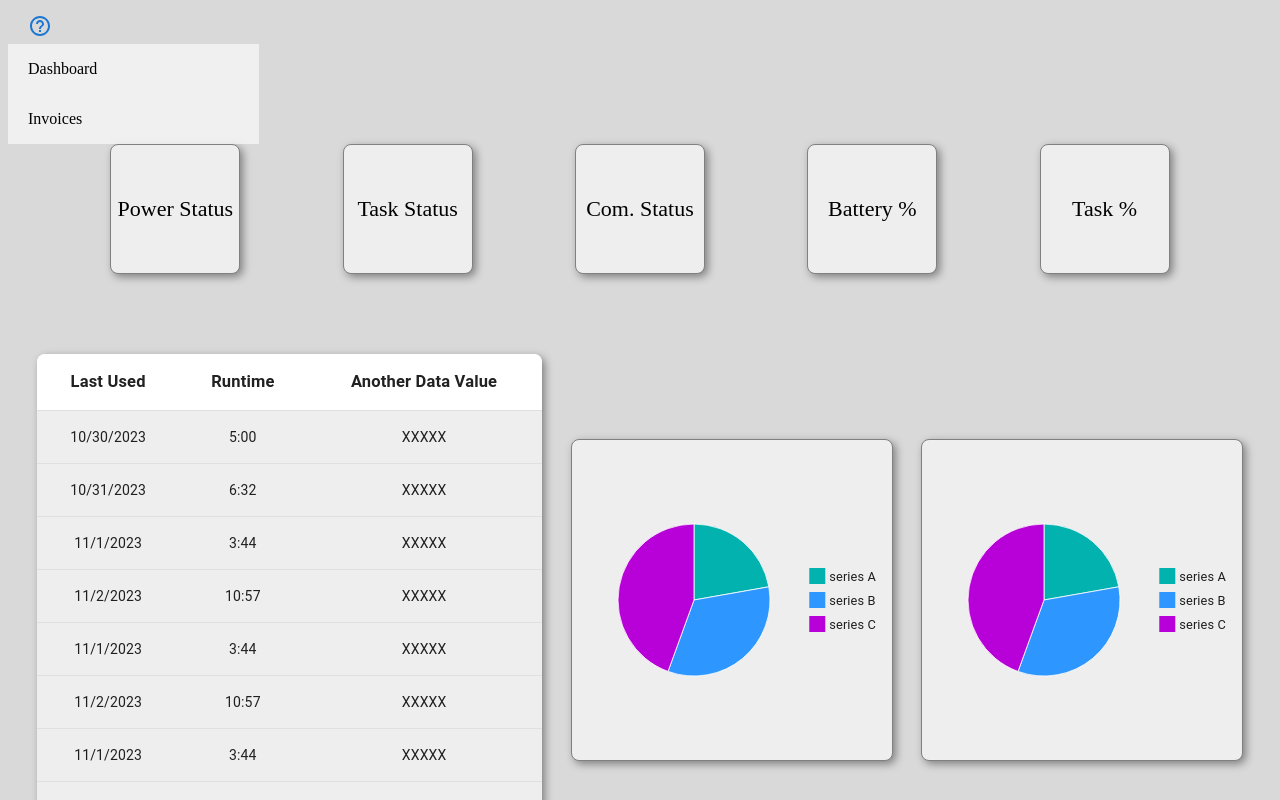
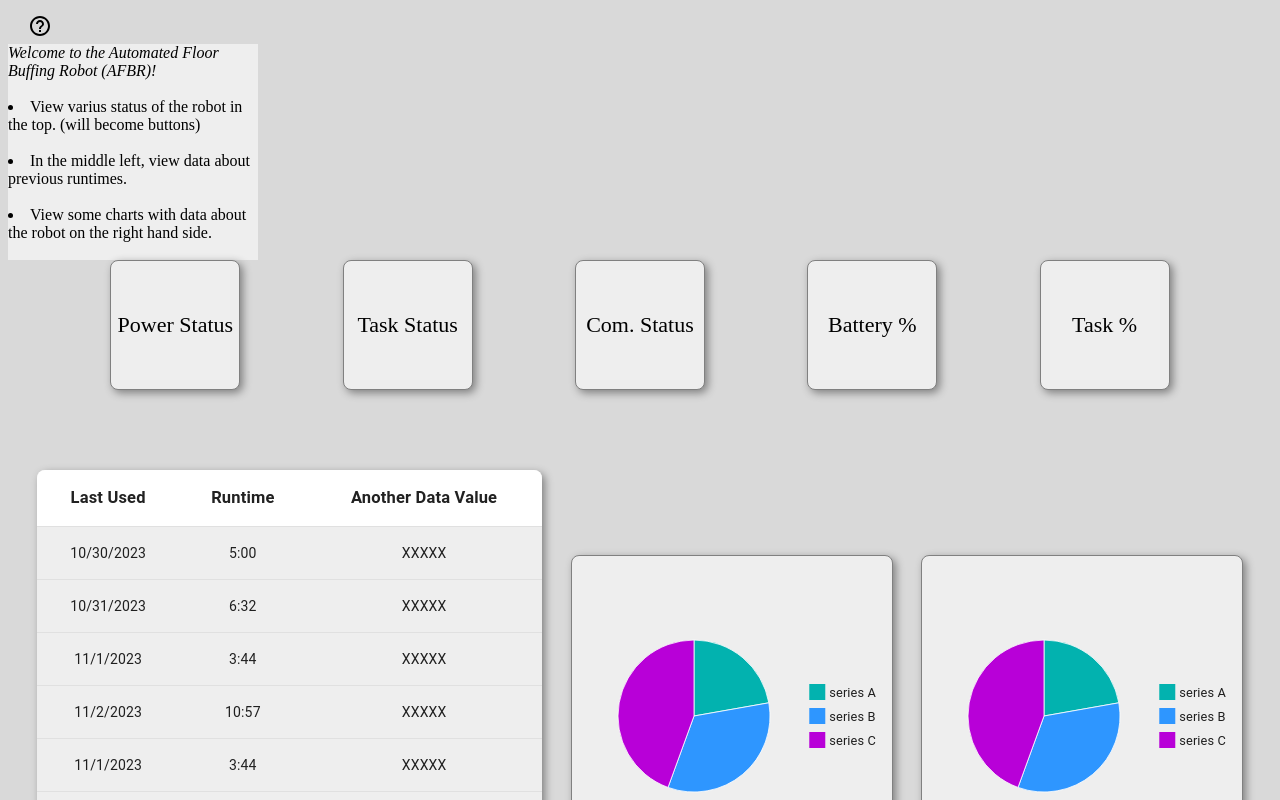
Before and after one commit to zeldafan664/Team-Projects-Team6, a React (Create React App) app in the folder Frontend/thereactapp/: page / in a window 1280 px wide. Both pictures are taken after a click on the button 40 px from the left and 26 px from the top of the page. Shown: the top 800 px of the page. Built offline with nearby package versions, Linux system fonts and the light colour scheme.

Commit message:
Filled out user guide pop out

```diff
--- a/Frontend/thereactapp/src/Homepage.tsx
+++ b/Frontend/thereactapp/src/Homepage.tsx
@@ -6,7 +6,7 @@ import PieDisplay from './PieChart';
 import InfoDisplay from './InfoChart';
 import UsageData from './UsageData';
 
-import UserGuide from './Tooltip';
+import UserGuide from './UserGuide';
 import { useState } from 'react';
 import { Button, Tooltip } from '@mui/material';
 import HelpOutlineIcon from '@mui/icons-material/HelpOutline';
@@ -19,7 +19,7 @@ function Homepage() {
     }
     return (
         <>
-            <Button onClick={handleClick}>
+            <Button onClick={handleClick} sx={{ color: "black" }}>
                 <Tooltip title="User Guide">
                     <HelpOutlineIcon>
                     </HelpOutlineIcon>
@@ -30,6 +30,7 @@ function Homepage() {
             )}
 
             <RobotStatus />
+
             <Box sx={{ display: "flex", justifyContent: "space-evenly", alignItems: "center", marginTop: "5rem" }}>
                 <UsageData />
                 <PieDisplay />
--- a/Frontend/thereactapp/src/RobotStatus.tsx
+++ b/Frontend/thereactapp/src/RobotStatus.tsx
@@ -4,7 +4,8 @@ import Box from '@mui/material/Box';
 export default function RobotStatus() {
 
     return (
-        <><div style={{ display: "flex", justifyContent: "space-evenly" }}>
+        <>
+            <div style={{ display: "flex", justifyContent: "space-evenly" }}>
                 <Box
                     style={{
                         display: "flex",
--- a/Frontend/thereactapp/src/Tooltip.tsx
+++ /dev/null
@@ -1,32 +0,0 @@
-import * as React from 'react';
-import Tooltip from '@mui/material/Tooltip';
-
-import Button from '@mui/material/Button';
-import { Menu, MenuItem, Sidebar } from "react-pro-sidebar";
-
-import { useState } from 'react';
-
-
-export default function UserGuide() {
-
-    return (
-        <>
-
-            <div style={{ display: "flex", height: "100px" }}>
-                <Sidebar>
-                    <Menu>
-                        <MenuItem> Dashboard </MenuItem>
-                        <MenuItem> Invoices </MenuItem>
-                        <MenuItem> Charts </MenuItem>
-                        <MenuItem> Wallets </MenuItem>
-                        <MenuItem> Transactions </MenuItem>
-                        <MenuItem> Settings </MenuItem>
-                        <MenuItem> Logout </MenuItem>
-                    </Menu>
-                </Sidebar>
-            </div>
-
-
-        </>
-    )
-}
--- /dev/null
+++ b/Frontend/thereactapp/src/UserGuide.tsx
@@ -0,0 +1,24 @@
+import * as React from 'react';
+import Tooltip from '@mui/material/Tooltip';
+
+import Button from '@mui/material/Button';
+import { Menu, MenuItem, Sidebar } from "react-pro-sidebar";
+
+import { useState } from 'react';
+
+
+export default function UserGuide() {
+
+    return (
+        <>
+            <div style={{ width: "250px", backgroundColor: "#EEEEEE" }}>
+                {/* Update name and acronym */}
+                <i>Welcome to the Automated Floor Buffing Robot (AFBR)!</i> <br />
+                <br /> <li>View varius status of the robot in the top. (will become buttons)</li> <br />
+                <li>In the middle left, view data about previous runtimes.</li> <br />
+                <li>View some charts with data about the robot on the right hand side. </li> <br />
+            </div>
+
+        </>
+    )
+}
```
Lines whose indentation alone changed are shown as unchanged.
